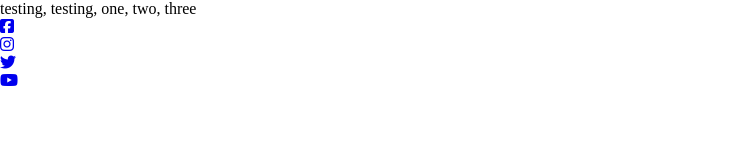
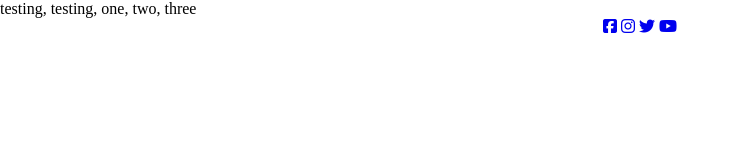
Before and after one commit to StephenPhilipOFlynn/CapitalCitiesofTheWorld, a plain HTML site: page index.html in a window 1280 px wide. Shown: the whole page, without its empty margins (0-740 px from the left). Drawn offline with Linux system fonts and the light colour scheme.

Commit message:
style social media tags

```diff
--- a/assets/css/style.css
+++ b/assets/css/style.css
@@ -4,3 +4,13 @@
     border: none;
     box-sizing: border-box;
 }
+
+/* footer of index page styling */
+
+.social-networks {
+    text-align: center;
+}
+
+.social-networks > li {
+    display: inline;
+}
```
